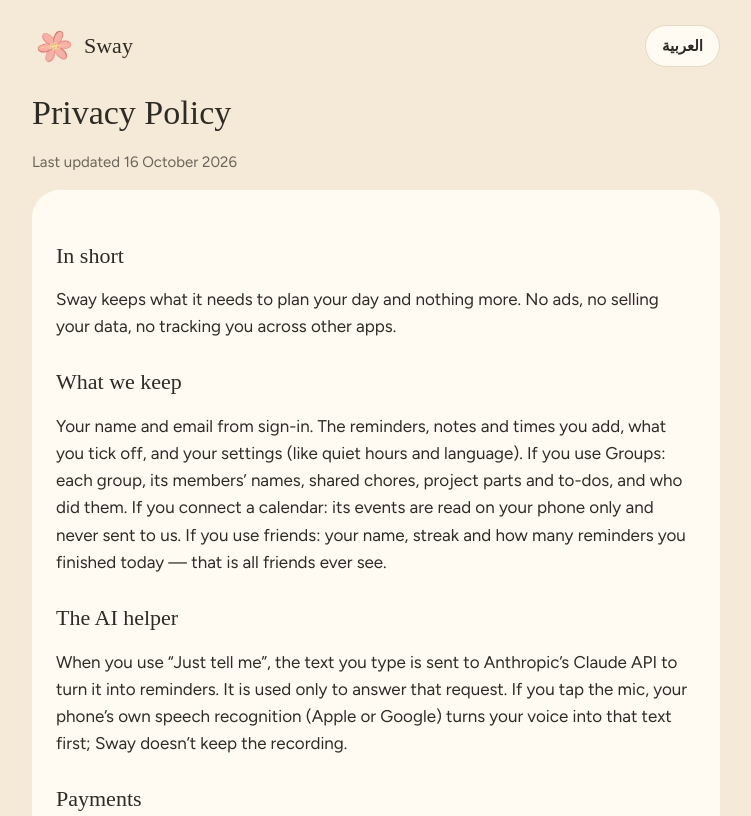
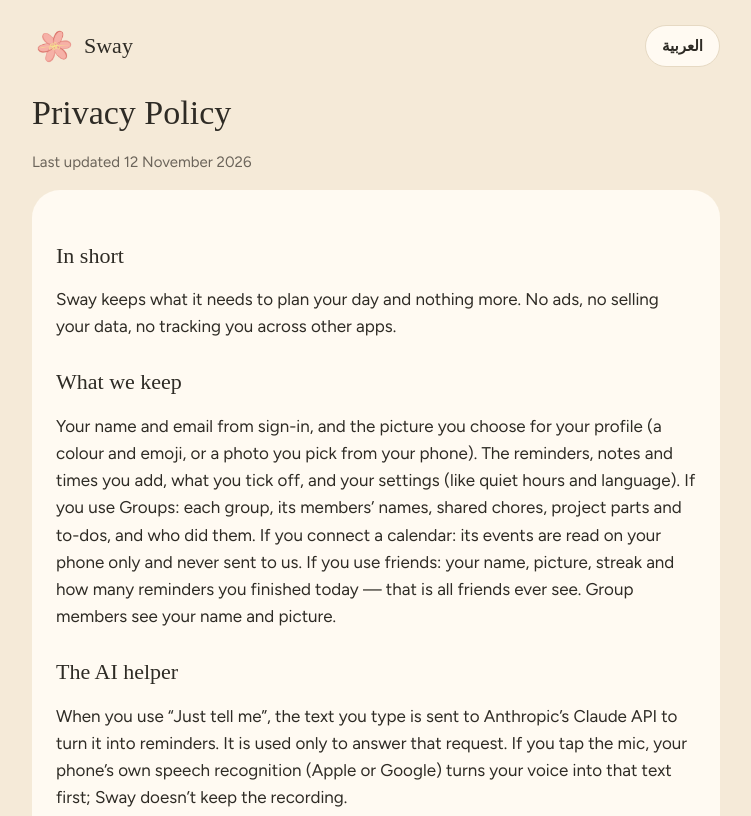
Before and after one commit to Neonquin/sway-site, a plain HTML site: page privacy.html in a window 1280 px wide. Shown: the top 816 px of the page, without its empty margins (264-1015 px from the left). Drawn offline with Linux system fonts and the light colour scheme; a web font is replaced by a local one.

Commit message:
Profile photo: pick, shrink and upload (needs the bucket + a new build)
Edit name and picture → Choose a photo: a square photo from the library,
resized to a 512 px JPEG and uploaded to the public "avatars" bucket under
your own user id; older photos are removed, and swapping to an emoji or
letter deletes it. Photo links are only accepted from that bucket (app and
database). Delete account also removes your photos. The picker and resizer
load lazily, so older builds simply don't offer photos. Photo permission
text in EN + AR; camera and mic not requested. Privacy Policy (EN + AR,
website) and the store privacy answers now mention the photo.

Migration 20261112230000_avatar_photos.sql (bucket, storage rules, photo
link check) and the delete-account function still need deploying.

Co-Authored-By: Claude Opus 5.5 <noreply@anthropic.com>

```diff
--- a/privacy.html
+++ b/privacy.html
@@ -39,12 +39,12 @@ footer{margin-top:40px;color:var(--soft);font-size:15px}
 <a class="pill" href="ar/privacy.html" lang="ar">العربية</a>
 </header>
 <h1>Privacy Policy</h1>
-<p class="muted">Last updated 16 October 2026</p>
+<p class="muted">Last updated 12 November 2026</p>
 <div class="card">
 <h2>In short</h2>
 <p>Sway keeps what it needs to plan your day and nothing more. No ads, no selling your data, no tracking you across other apps.</p>
 <h2>What we keep</h2>
-<p>Your name and email from sign-in. The reminders, notes and times you add, what you tick off, and your settings (like quiet hours and language). If you use Groups: each group, its members’ names, shared chores, project parts and to-dos, and who did them. If you connect a calendar: its events are read on your phone only and never sent to us. If you use friends: your name, streak and how many reminders you finished today — that is all friends ever see.</p>
+<p>Your name and email from sign-in, and the picture you choose for your profile (a colour and emoji, or a photo you pick from your phone). The reminders, notes and times you add, what you tick off, and your settings (like quiet hours and language). If you use Groups: each group, its members’ names, shared chores, project parts and to-dos, and who did them. If you connect a calendar: its events are read on your phone only and never sent to us. If you use friends: your name, picture, streak and how many reminders you finished today — that is all friends ever see. Group members see your name and picture.</p>
 <h2>The AI helper</h2>
 <p>When you use “Just tell me”, the text you type is sent to Anthropic’s Claude API to turn it into reminders. It is used only to answer that request. If you tap the mic, your phone’s own speech recognition (Apple or Google) turns your voice into that text first; Sway doesn’t keep the recording.</p>
 <h2>Payments</h2>
```
Also changed, not shown: ar/privacy.html (+2 -2 lines), ar/terms.html (+1 -1 lines), terms.html (+1 -1 lines).
